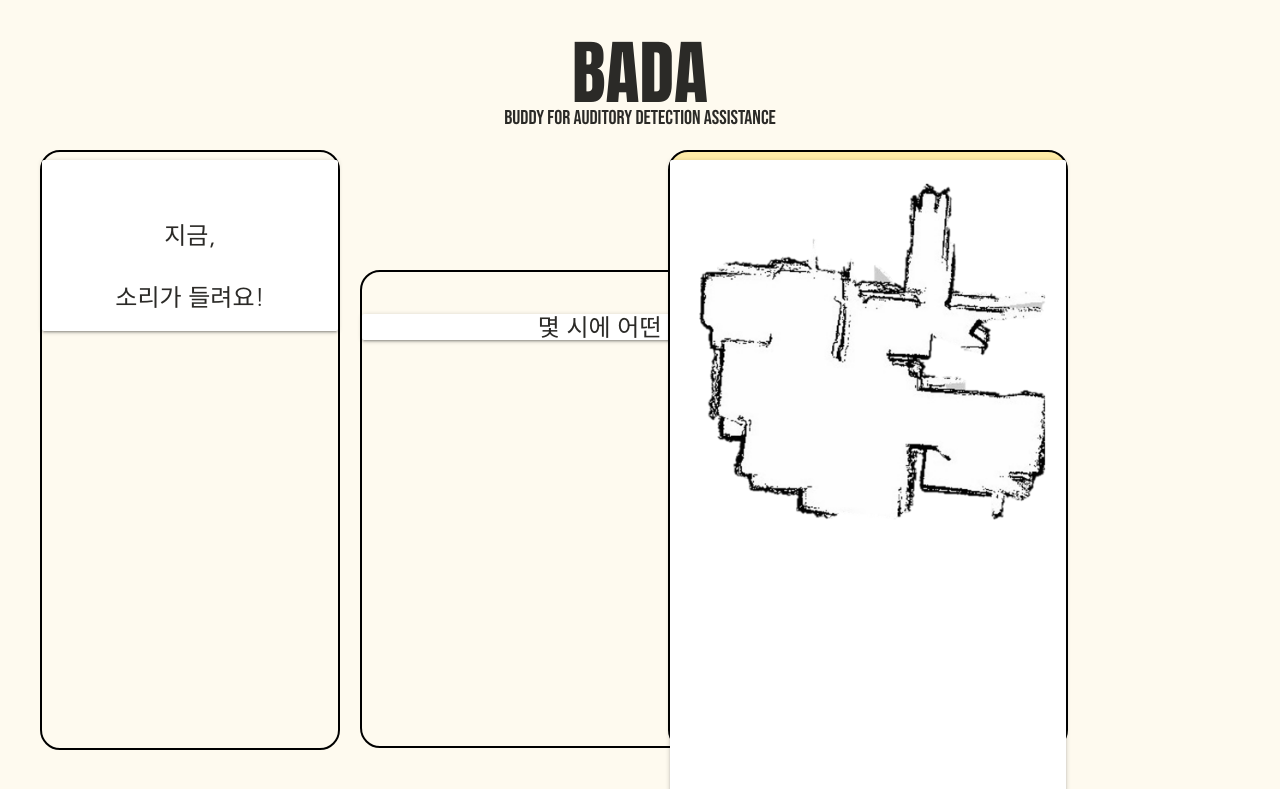
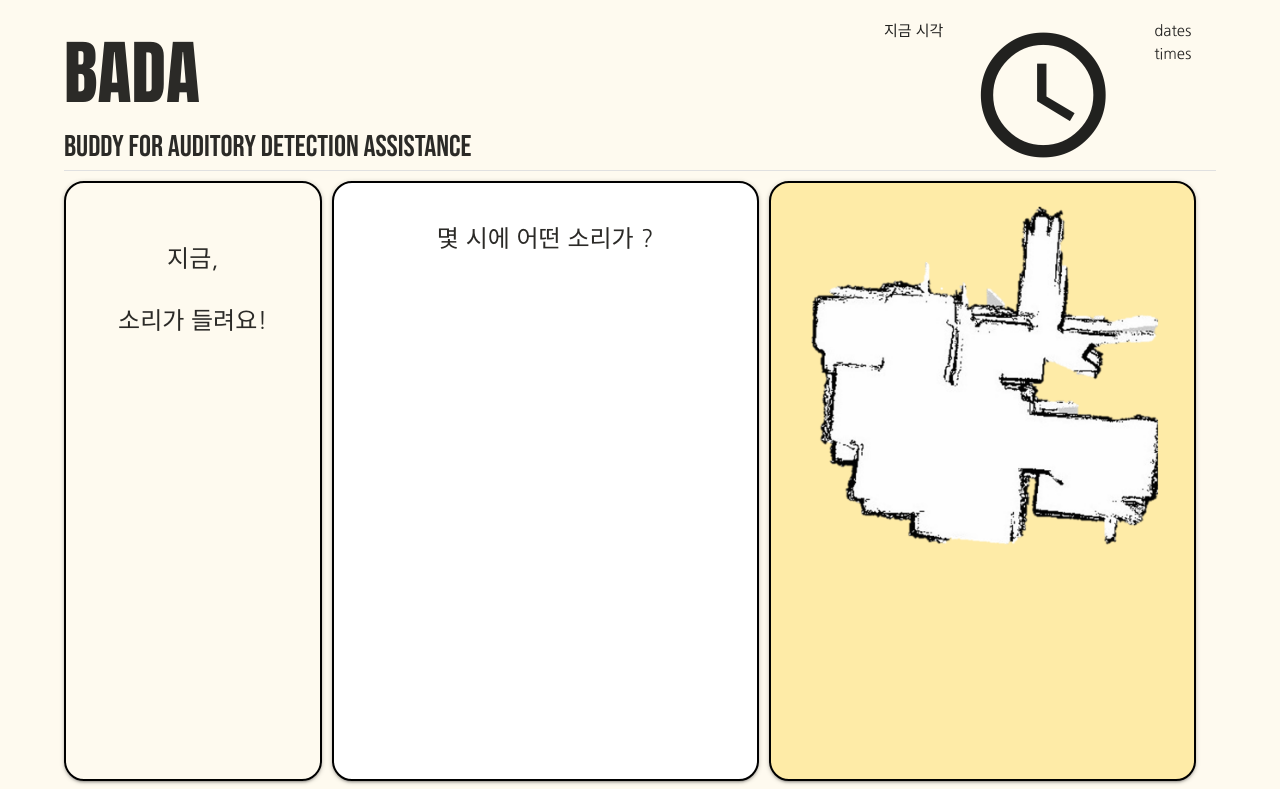
Before and after one commit to Interactics/BADA_G2, a website: page BADA_G2_web/public/index.html in a window 1280 px wide. Shown: the top 789 px of the page. Drawn offline with nearby package versions, Linux system fonts and the light colour scheme; a script that the page names is missing.

Commit message:
Update web interface

```diff
--- a/BADA_G2_web/public/index.css
+++ b/BADA_G2_web/public/index.css
@@ -1,91 +1,117 @@
+.viewport-container {
+  height: 90%;
+  width: 90%;
+  margin: auto;
+}
+
 
 .title-container {
-  align-content: top, center;
+  /* align-content: top, center; */
+  /* float: left; */
+  /* display: block; */
+  justify-content: space-between;
   height: 130px;
   width : 100%;
   margin-top: 20px;
+  margin-bottom: 20px;
 }
 
 .title-container .logo {
   color : #2b2a27;
   height: 83px;
-  width: 100%;
+  float: left;
+  width: 70%;
   font-family: 'Anton', sans-serif;
   font-size: 70px;
-  text-align: center;
-
+  text-align: left;
+  /* flex-grow: 1; */
+  /* flex: 1 1 1500px */
 }
 
-.title-container .sub_logo {
+.title-container .logo .sub_logo {
   width: 100%;
   height: min-content;
   font-family: 'Bebas Neue', cursive;
-  font-size: 20px;
+  font-size: 30px;
+  font-weight: 100;
   color :#2b2a27;
-  text-align: center;
+  text-align: left;
   margin-top: 0;
   margin-bottom: 10px;
+}
+
+.title-container .clock-container {
+  /* position: relative; */
+  float : left;
+  font-family: 'Nanum Gothic', sans-serif;
+  text-align: center;
+
+  background: transparent;
+  border-radius: 20px;
+  border-style: solid #000000;
+
+  height: 100px;
+  width: 30%;
+}
+
+.title-container .clock-container .clock-icon {
+  font-size: 150px;
 }
 
 
 .cards {
       background: #fefaef;
+      /* display: flex; */
+    }
+
+.cards .card {
+  flex: 1 1 auto;
+  margin: 10px;
 }
 
   .cards .row {
       width: 100%;
+      display: flex;
   }
   .cards .row .alarm-col {
-    left : 40px;
-    position: absolute;
+    /* left : 40px; */
+    /* position: relative; */
     font-family: 'Nanum Gothic', sans-serif;
     color : #2b2a27;
     text-align: center;
+    float: left;
 
     background: transparent;
 
     border-radius: 20px;
     border: 2px solid #000000;
     height: 600px;
-    width: 300px;
+    /* width: 30%; */
   }
 
   .cards .row .middle-section {
     float : left;
-    position: absolute;
-    left : 360px;
-    width : 572px;
+    /* position: relative; */
+    /* left : 360px; */
+    /* width : 40%; */
+    border-radius: 20px;
+    border: 2px solid #000000;
   }
-  .cards .row .middle-section .clock-container {
-    position: relative;
-    float : left;
-    font-family: 'Nanum Gothic', sans-serif;
-    text-align: center;
 
-    background: transparent;
-    border-radius: 20px;
-    border-style: solid #000000;
-
-    height: 100px;
-    width: 100%;
-  }
   .cards .row .middle-section .history-col {
-    position: relative;
+    /* position: relative; */
     font-family: 'Nanum Gothic', sans-serif;
     color : #2b2a27;
 
     background: transparent;
-    border-radius: 20px;
-    border: 2px solid #000000;
 
-    float: left;
+    /* float: left; */
     text-align: center;
 
     /*padding-right: 20px; */
     height: 478px;
     width: 100%;
 
-    margin-top: 20px;
   }
 
   .cards .row .map-col {
@@ -97,7 +123,11 @@
 
     margin-right: 20px;
     height: 600px;
-    width: 400px;
+    /* width: 30%; */
+  }
+
+  .cards .row .map-col .map-canvas {
+    width: 100%;
   }
 
   .alarm-contents-block {
--- a/BADA_G2_web/public/index.html
+++ b/BADA_G2_web/public/index.html
@@ -31,22 +31,38 @@
 
     <body>
         <!-- title section  -->
+        <div class="viewport-container">
 
           <div class = "title-container">
-            <div class= "logo">BADA</div>
+              <div class= "logo">BADA
                 <div class = "sub_logo">
                   BUDDY FOR AUDITORY DETECTION ASSISTANCE
                 </div>
               </div>
 
+              <!-- clock -->
+              <div class = "row clock-container row">
+                <div class="col s3" id = "clock_description">지금 시각</div>
+                <div class="col s6" id = "clock_icon">
+                    <i class = "meterial-icons"></i>
+                    <span class="material-icons clock-icon">
+                      schedule
+                      </span>
+                </div>
+                <div class="col s3" id = "date_and_clock">
+                  <div>dates</div>
+                  <div>times</div>
+                </div>
+            </div>
+          </div>
+          <div class="divider"></div>
 
 
-    <div class = "container cards">
+      <div class = "cards">
                  <div class = "row">
 
                       <!-- left section -->
-                    <div class = "alarm-col">
-                        <div class = "card">
+                      <div class = "col s3 alarm-col card">
                           <div class = "alarm-contents-block">
                                 <h1 class = "now">지금,</h1>
                                     <div id="signal"></div>
@@ -54,35 +70,24 @@
                                 <div id="sign_language_gif"></div>
                           </div>
                       </div>
-                    </div>
 
                       <!-- middle section -->
-                    <div class =  "middle-section">
-                        <!-- clock -->
-                        <div class = "clock-container">
-                            <div id = "clock_icon">
-                                <i class = "meterial-icons"></i>
-                            </div>
-                            <div id = "date_and_clock"></div>
-                        </div>
+                      <div class =  "col s5 middle-section card">
 
                           <!-- history section -->
                           <div class = "history-col">
-                            <div class = "card">
                                   <div class = "history-contents-block">
                                       <h1 class = "history-title">몇 시에 어떤 소리가 ?</h1>
                                       <div id="history"></div>
                                   </div>
                           </div>
                       </div>
-                    </div>
 
                       <!-- map = right section -->
-                    <div class = "map-col">
-                            <div class = "card">
+                      <div class = "col s5 map-col card">
                                   <div class = "map-contents-block">
-                                    <img id = "maping" src="./finalmap.png" width="400">
-                                    <canvas id = "canvas" width="500" height="610"></canvas>
+                                      <img class="map-canvas" id = "maping" src="./finalmap.png" width="400">
+                                      <canvas class="map-canvas" id = "canvas" width="500" height="610"></canvas>
                                   </div>
                                   <script>
 
@@ -114,8 +119,8 @@
                                       //   setAuth();
                                       </script>
                           </div>
+
                       </div>
-
              </div>
         </div>
     </body>
--- a/BADA_G2_web/public/index.js
+++ b/BADA_G2_web/public/index.js
@@ -915,7 +915,7 @@ var ros = new ROSLIB.Ros({
 
 var audio_topic = new ROSLIB.Topic({
     ros: ros,
-    name:'/audio',
+    name:'/signal',
     // name: '/bada_audio/audio',
     messageType: 'std_msgs/String'
 });
```
Lines whose indentation alone changed are shown as unchanged.
